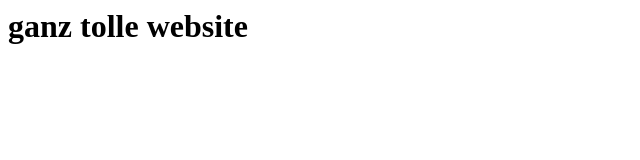
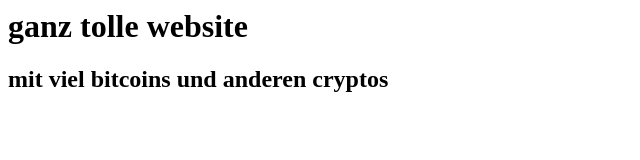
Before and after one commit to fschell/git, a plain HTML site: page index.html in a window 1280 px wide. Shown: the whole page, without its empty margins (0-640 px from the left). Drawn offline with Linux system fonts and the light colour scheme.

Commit message:
cryptos inserted

```diff
--- a/index.html
+++ b/index.html
@@ -1 +1,2 @@
 <h1>ganz tolle website</h1>
+<h2>mit viel bitcoins und anderen cryptos</h2>
```
